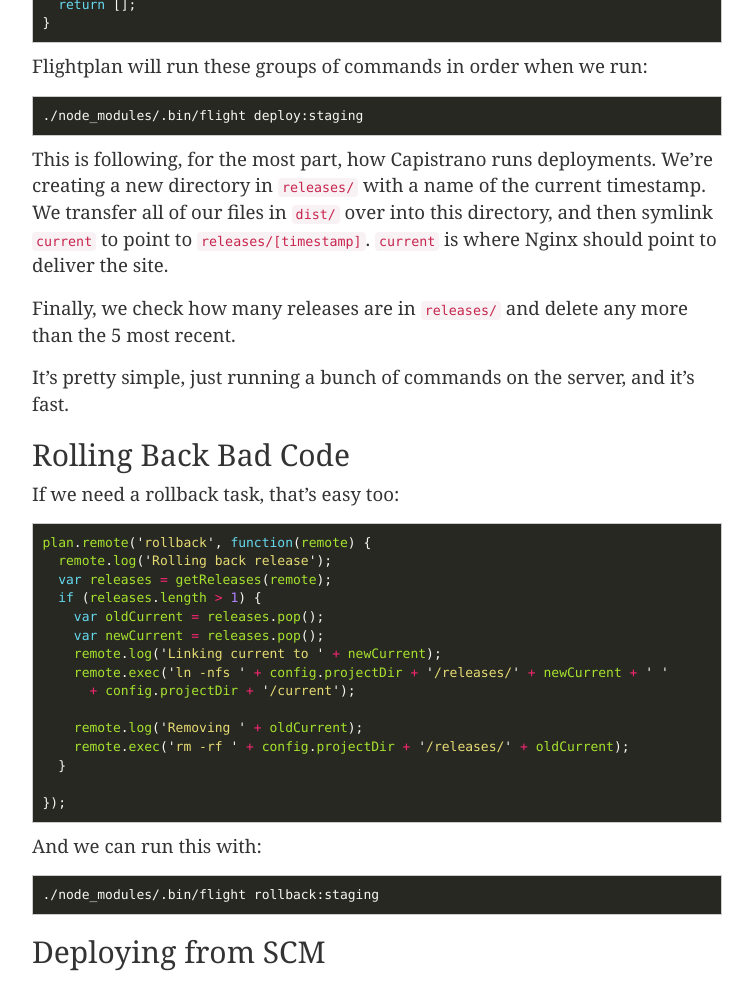
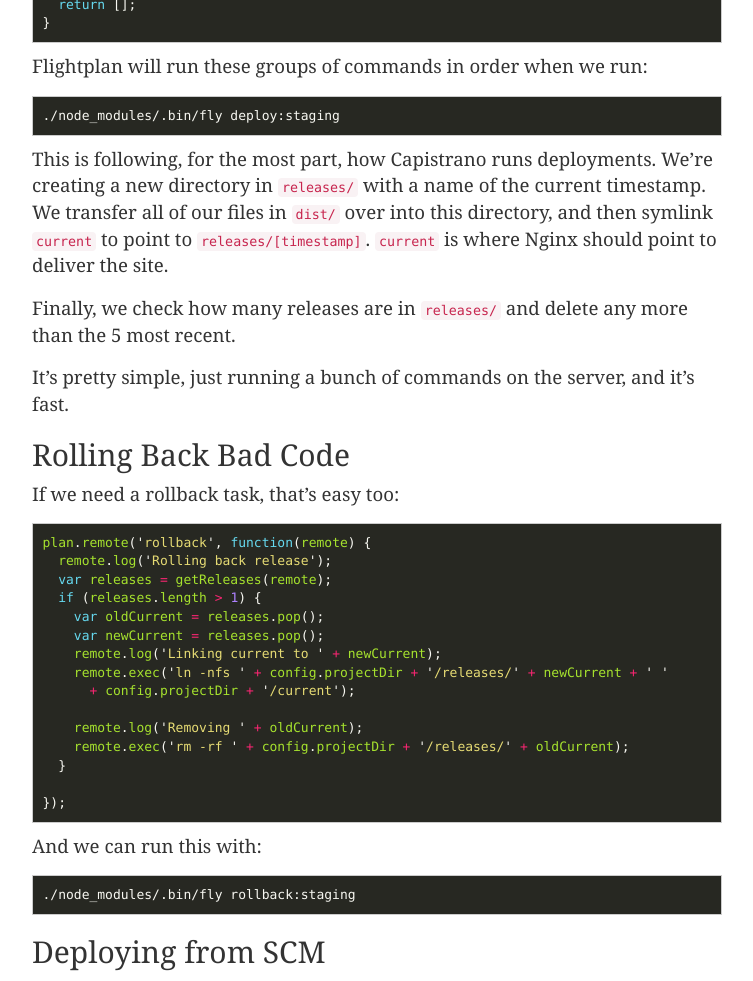
Before and after one commit to mrkrstphr/mrkrstphr.github.io, a Jekyll site: the page built from _posts/2014-12-30-deploying-js-only-apps.md, in a window 1280 px wide and 1400 px high, scrolled down 1861 px. Shown: the part 152-1133 px from the top of the window, without its empty margins (263-1016 px from the left). Built offline with Jekyll 4.4.1, drawn with Linux system fonts in a browser that asks for light colours; Markdown is read by kramdown in place of the engine named in the settings; comment, search, counter and statistics services are not loaded; some of the changed text lies outside the part shown.

Commit message:
fixing inccorect bin name per @pstadler

```diff
--- a/_posts/2014-12-30-deploying-js-only-apps.md
+++ b/_posts/2014-12-30-deploying-js-only-apps.md
@@ -95,7 +95,7 @@ function getReleases(remote) {
 
 Flightplan will run these groups of commands in order when we run:
 
-    ./node_modules/.bin/flight deploy:staging
+    ./node_modules/.bin/fly deploy:staging
 
 This is following, for the most part, how Capistrano runs deployments. We're creating a new directory in
 `releases/` with a name of the current timestamp. We transfer all of our files in `dist/` over into this directory, and
@@ -129,7 +129,7 @@ plan.remote('rollback', function(remote) {
 
 And we can run this with:
 
-    ./node_modules/.bin/flight rollback:staging
+    ./node_modules/.bin/fly rollback:staging
 
 ## Deploying from SCM
 
@@ -194,7 +194,7 @@ plan.remote('deploy-scm',function (remote) {
 
 We can run this with
 
-    ./node_modules/.bin/flight deploy-scm:staging
+    ./node_modules/.bin/fly deploy-scm:staging
 
 Now your remote server is clean, simple, and serving up static assets without any Node dependencies.
 
```
